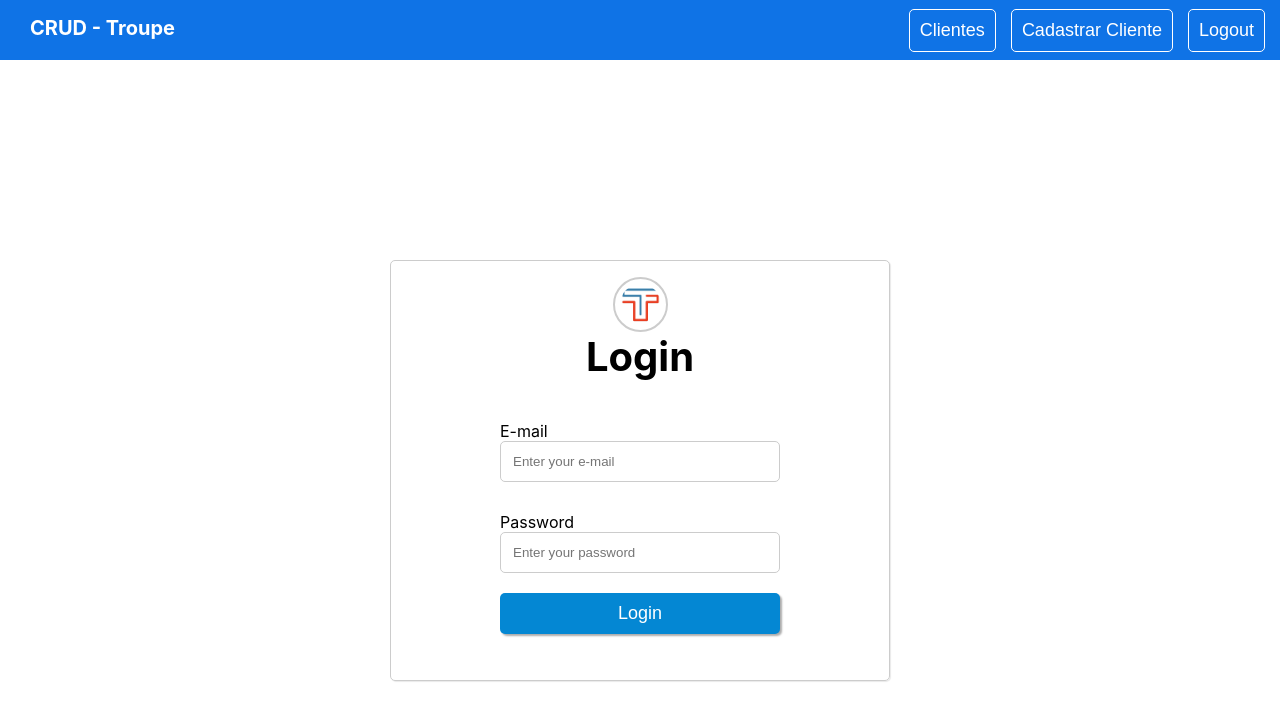
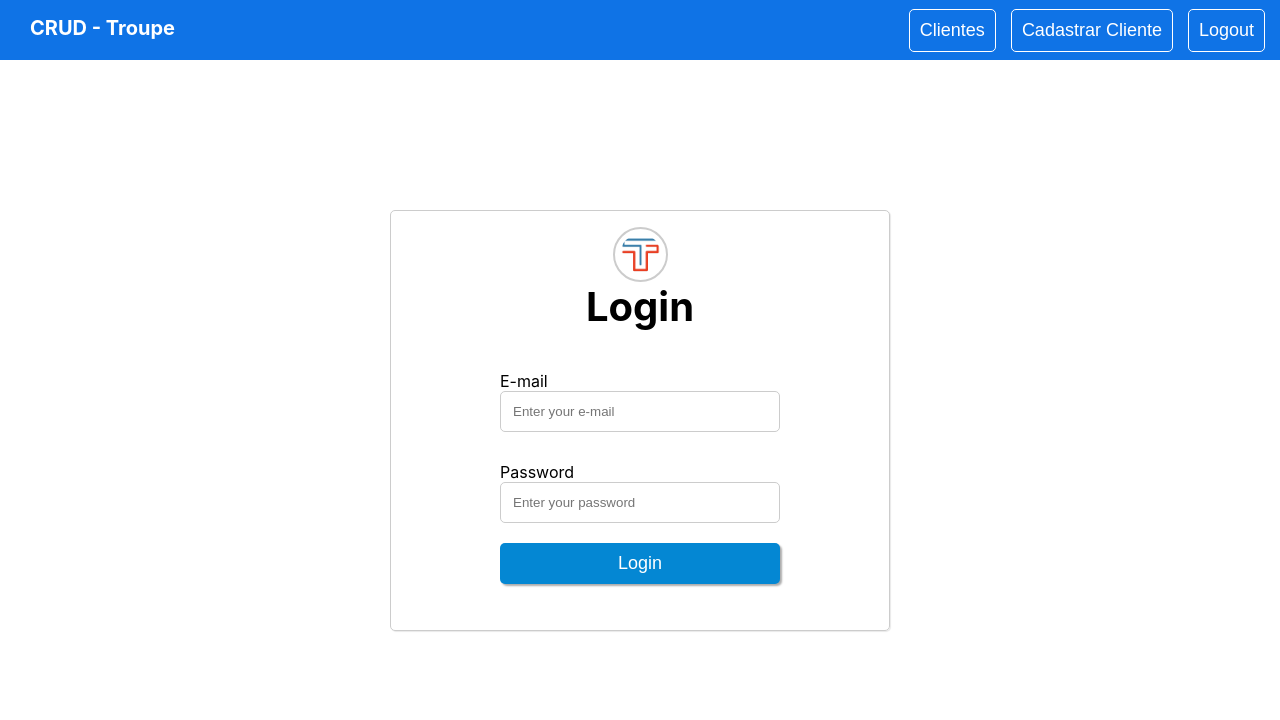
Before and after one commit to mvnulman/crud-troupe, a React (Create React App) app: page / in a window 1280 px wide. Shown: the top 720 px of the page. Built offline with nearby package versions, Linux system fonts and the light colour scheme.

Commit message:
docs: login component styled fix

```diff
--- a/src/App.css
+++ b/src/App.css
@@ -12,7 +12,7 @@
   border: 1px solid #ccc;
   padding: 16px;
   border-radius: 5px;
-  margin: 200px auto;
+  margin: 150px auto;
   width: 500px;
   box-shadow: 1px 1px 1px #e9e9e9;
 }
--- a/src/pages/Clients.jsx
+++ b/src/pages/Clients.jsx
@@ -23,6 +23,8 @@ const Clients = () => {
       });
     });
   };
+
+
 
   const columns = [
     {
```
